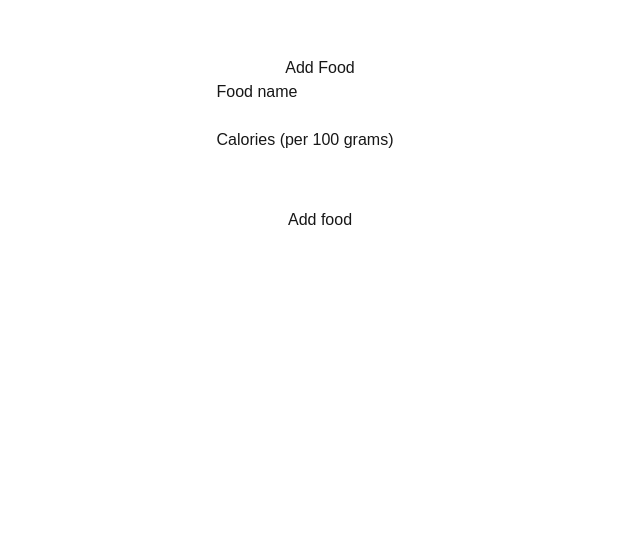
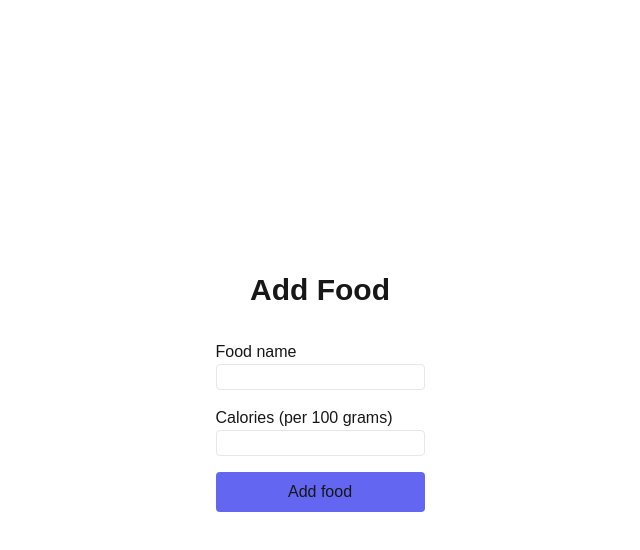
Before and after one commit to shimoal/meal-planner, a Next.js app: page /add-food in a window 1280 px wide. Shown: the top 550 px of the page, without its empty margins (320-960 px from the left). Built offline with nearby package versions, Linux system fonts and the light colour scheme.

Commit message:
Add styling to form elements

```diff
--- a/app/add-food/page.tsx
+++ b/app/add-food/page.tsx
@@ -1,21 +1,24 @@
 import Button from '@/components/Button'
+import Input from '@/components/formElements/Input'
 import PageContainer from '@/components/PageContainer'
 
 const Page = () => {
   return (
     <PageContainer>
-      <h1>Add Food</h1>
-      <form>
-        <label>Food name</label>
-        <br />
-        <input id="food-name" name="food-name" type="text" />
-        <br />
-        <label>Calories (per 100 grams)</label>
-        <br />
-        <input id="food-calories" name="food-calories" type="number" />
-        <br />
+      <h1 className="text-3xl font-bold mb-4">Add Food</h1>
+      <form className="flex flex-col gap-4 p-4">
+        <div>
+          <label>Food name</label>
+          <br />
+          <Input id="food-name" name="food-name" type="text" />
+        </div>
+        <div>
+          <label>Calories (per 100 grams)</label>
+          <br />
+          <Input id="food-calories" name="food-calories" type="number" />
+        </div>
+        <Button type="submit">Add food</Button>
       </form>
-      <Button>Add food</Button>
     </PageContainer>
   )
 }
--- a/app/layout.tsx
+++ b/app/layout.tsx
@@ -1,35 +1,35 @@
-import type { Metadata } from "next";
-import localFont from "next/font/local";
-import "./globals.css";
+import type { Metadata } from 'next'
+import localFont from 'next/font/local'
+import './globals.css'
 
 const geistSans = localFont({
-  src: "./fonts/GeistVF.woff",
-  variable: "--font-geist-sans",
-  weight: "100 900",
-});
+  src: './fonts/GeistVF.woff',
+  variable: '--font-geist-sans',
+  weight: '100 900',
+})
 const geistMono = localFont({
-  src: "./fonts/GeistMonoVF.woff",
-  variable: "--font-geist-mono",
-  weight: "100 900",
-});
+  src: './fonts/GeistMonoVF.woff',
+  variable: '--font-geist-mono',
+  weight: '100 900',
+})
 
 export const metadata: Metadata = {
-  title: "Meal planner",
-  description: "Generated by create next app",
-};
+  title: 'Meal planner',
+  description: 'Generated by create next app',
+}
 
 export default function RootLayout({
   children,
 }: Readonly<{
-  children: React.ReactNode;
+  children: React.ReactNode
 }>) {
   return (
     <html lang="en">
       <body
-        className={`${geistSans.variable} ${geistMono.variable} antialiased`}
+        className={`${geistSans.variable} ${geistMono.variable} antialiased h-[100vh]`}
       >
         {children}
       </body>
     </html>
-  );
+  )
 }
--- a/components/Button.tsx
+++ b/components/Button.tsx
@@ -1,9 +1,15 @@
-type Props = {
+import { ButtonHTMLAttributes } from 'react'
+
+type Props = ButtonHTMLAttributes<HTMLButtonElement> & {
   children: React.ReactNode
 }
 
 const Button = ({ children }: Props) => {
-  return <button className="p-8">{children}</button>
+  return (
+    <button className="py-2 px-2 bg-indigo-500 hover:bg-indigo-600 rounded">
+      {children}
+    </button>
+  )
 }
 
 export default Button
--- a/components/PageContainer.tsx
+++ b/components/PageContainer.tsx
@@ -1,5 +1,9 @@
 const PageContainer = ({ children }: { children: React.ReactNode }) => {
-  return <div className="p-14 flex flex-col items-center">{children}</div>
+  return (
+    <div className="p-14 flex flex-col items-center justify-center h-full">
+      {children}
+    </div>
+  )
 }
 
 export default PageContainer
--- /dev/null
+++ b/components/formElements/Input.tsx
@@ -0,0 +1,13 @@
+import { DetailedHTMLProps, InputHTMLAttributes } from 'react'
+
+const Input = ({
+  id,
+  name,
+}: DetailedHTMLProps<
+  InputHTMLAttributes<HTMLInputElement>,
+  HTMLInputElement
+>) => {
+  return <input className="rounded border border-gray" id={id} name={name} />
+}
+
+export default Input
```
